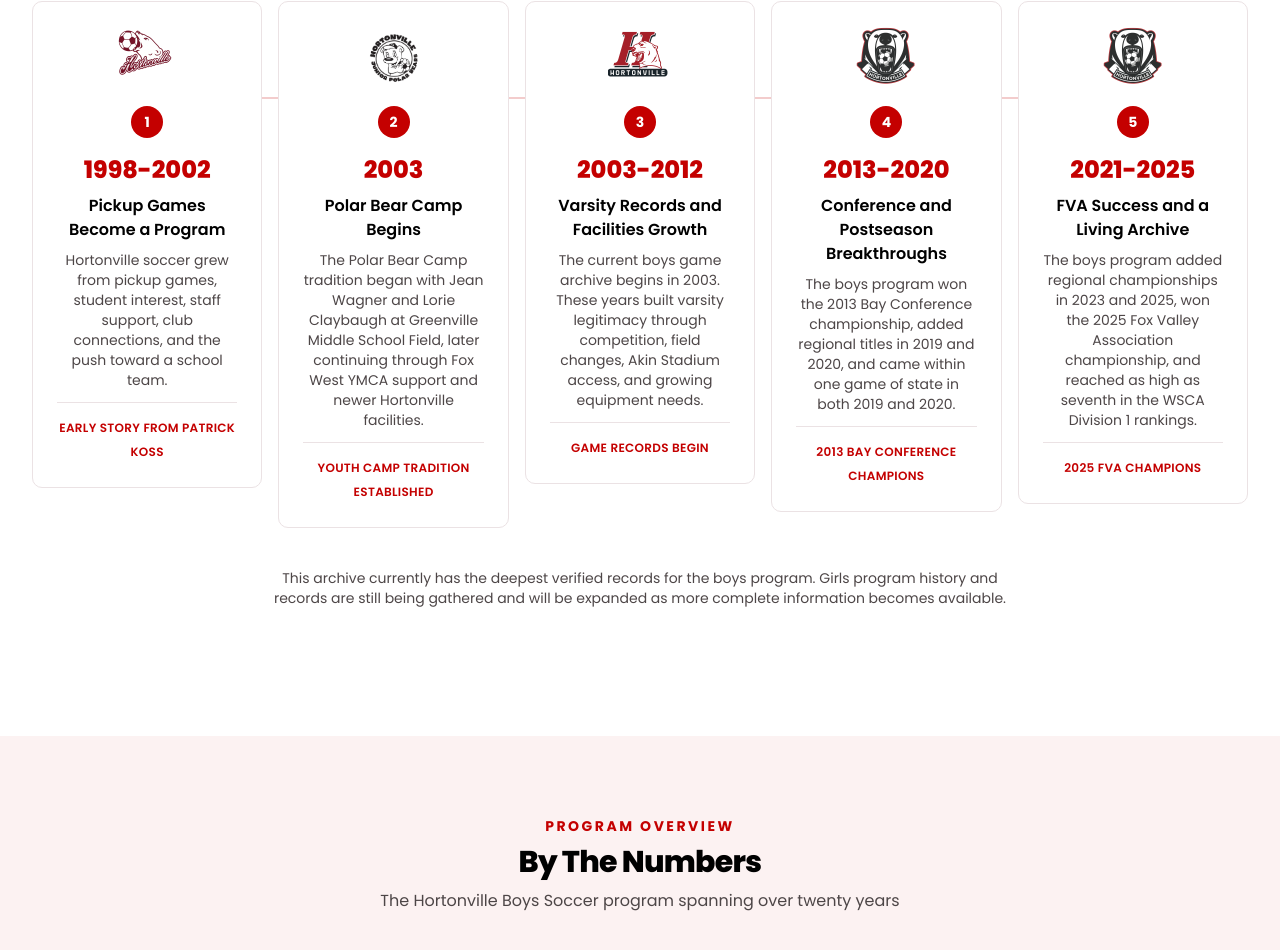
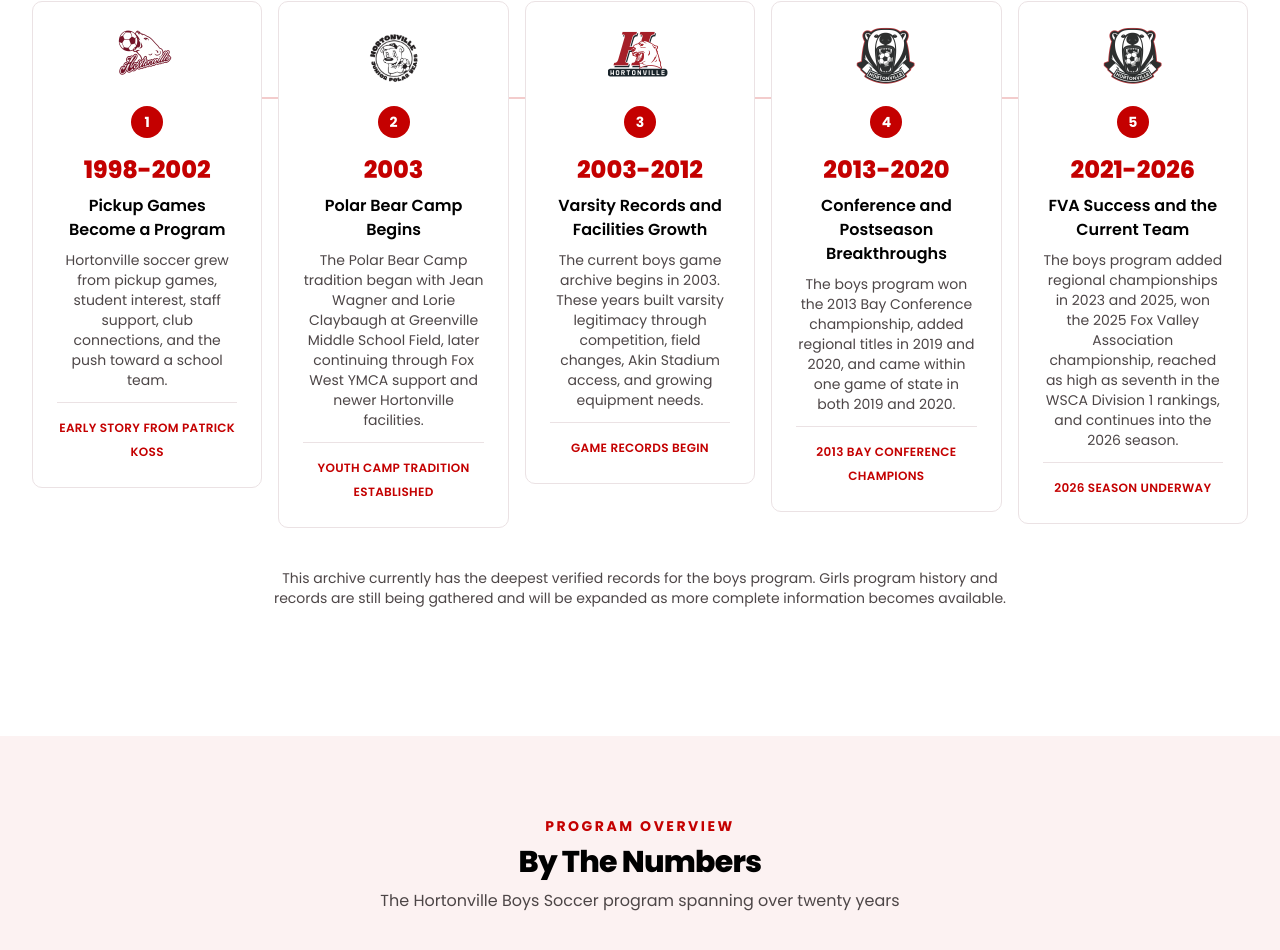
Before and after one commit to pithed2/hortonvilleSoccerHistory, a Next.js app: page / in a window 1280 px wide. Shown: the part 1825-2775 px from the top of the page. Built offline with nearby package versions, Linux system fonts and the light colour scheme.

Commit message:
add 2026

```diff
--- a/components/timeline.tsx
+++ b/components/timeline.tsx
@@ -37,11 +37,11 @@ export function Timeline() {
       logoAlt: "Modern Bear Logo",
     },
     {
-      period: "2021-2025",
-      title: "FVA Success and a Living Archive",
+      period: "2021-2026",
+      title: "FVA Success and the Current Team",
       description:
-        "The boys program added regional championships in 2023 and 2025, won the 2025 Fox Valley Association championship, and reached as high as seventh in the WSCA Division 1 rankings.",
-      milestone: "2025 FVA champions",
+        "The boys program added regional championships in 2023 and 2025, won the 2025 Fox Valley Association championship, reached as high as seventh in the WSCA Division 1 rankings, and continues into the 2026 season.",
+      milestone: "2026 season underway",
       logo: "/logos/modern-bear-logo-white-fill.png",
       logoAlt: "Modern Bear Logo",
     },
```
